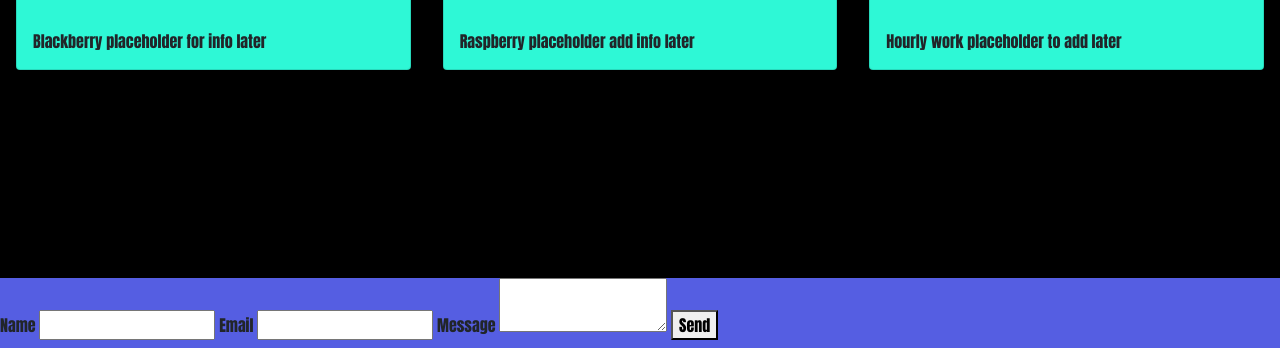
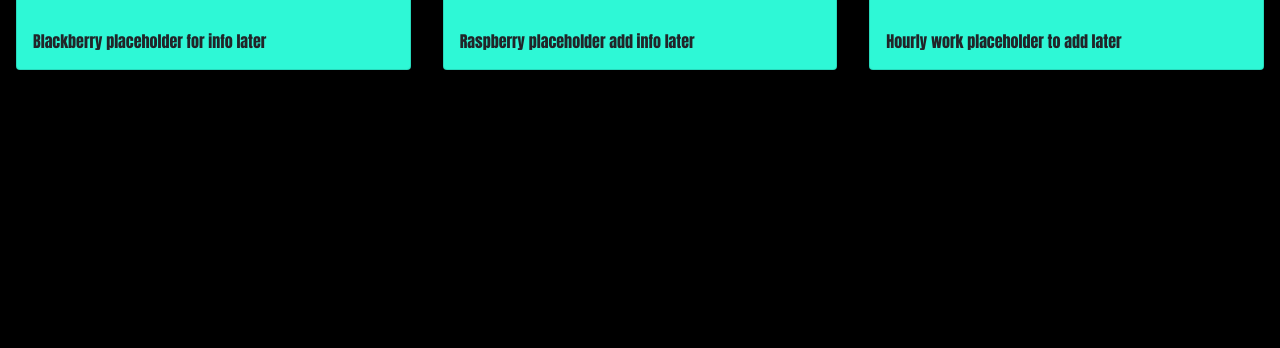
Before and after one commit to natelua/intensive-1, a plain HTML site: page spanish.html in a window 1280 px wide. Shown: the part 3002-3350 px from the top of the page. After the commit the page ends 3280 px from the top, so only its background shows below. Drawn offline with nearby package versions, Linux system fonts and the light colour scheme.

Commit message:
finished some html

```diff
--- a/index.html
+++ b/index.html
@@ -110,12 +110,6 @@
 
             </section>
 
-
-
-            <footer id="contact">
-
-
-            </footer>
         </main>
 
         <script src="https://unpkg.com/aos@2.3.1/dist/aos.js"></script>
--- a/spanish.html
+++ b/spanish.html
@@ -2,7 +2,7 @@
 <html>
     <head>
     <title> Fall Intensive </title>
-    <link rel="stylesheet" href="spanish.html">
+    <link rel="stylesheet" href="index.html">
     <link rel="stylesheet" href="https://maxcdn.bootstrapcdn.com/bootstrap/4.0.0/css/bootstrap.min.css" integrity="sha384-Gn5384xqQ1aoWXA+058RXPxPg6fy4IWvTNh0E263XmFcJlSAwiGgFAW/dAiS6JXm" crossorigin="anonymous">
     <link rel='stylesheet' href ='styles.css'>
     <link href="https://unpkg.com/aos@2.3.1/dist/aos.css" rel="stylesheet">
@@ -100,25 +100,7 @@
 
 
             <footer id="contact">
-                <form>
-                    <label>
-                            Name
-                            <input type="text">
-                        </label>
 
-                    <label>
-                            Email
-                            <input type="email">
-                        </label>
-
-                    <label>
-                            Message
-                            <textarea></textarea>
-                        </label>
-
-                    <button type="submit">Send</button>
-
-                </form>
             </footer>
         </main>
 
--- a/styles.css
+++ b/styles.css
@@ -169,7 +169,7 @@
         }
 
         #contact {
-            background-color: rgb(85, 94, 226);
+            background-color: rgb(246, 99, 31);
         }
 
         .a {
```
